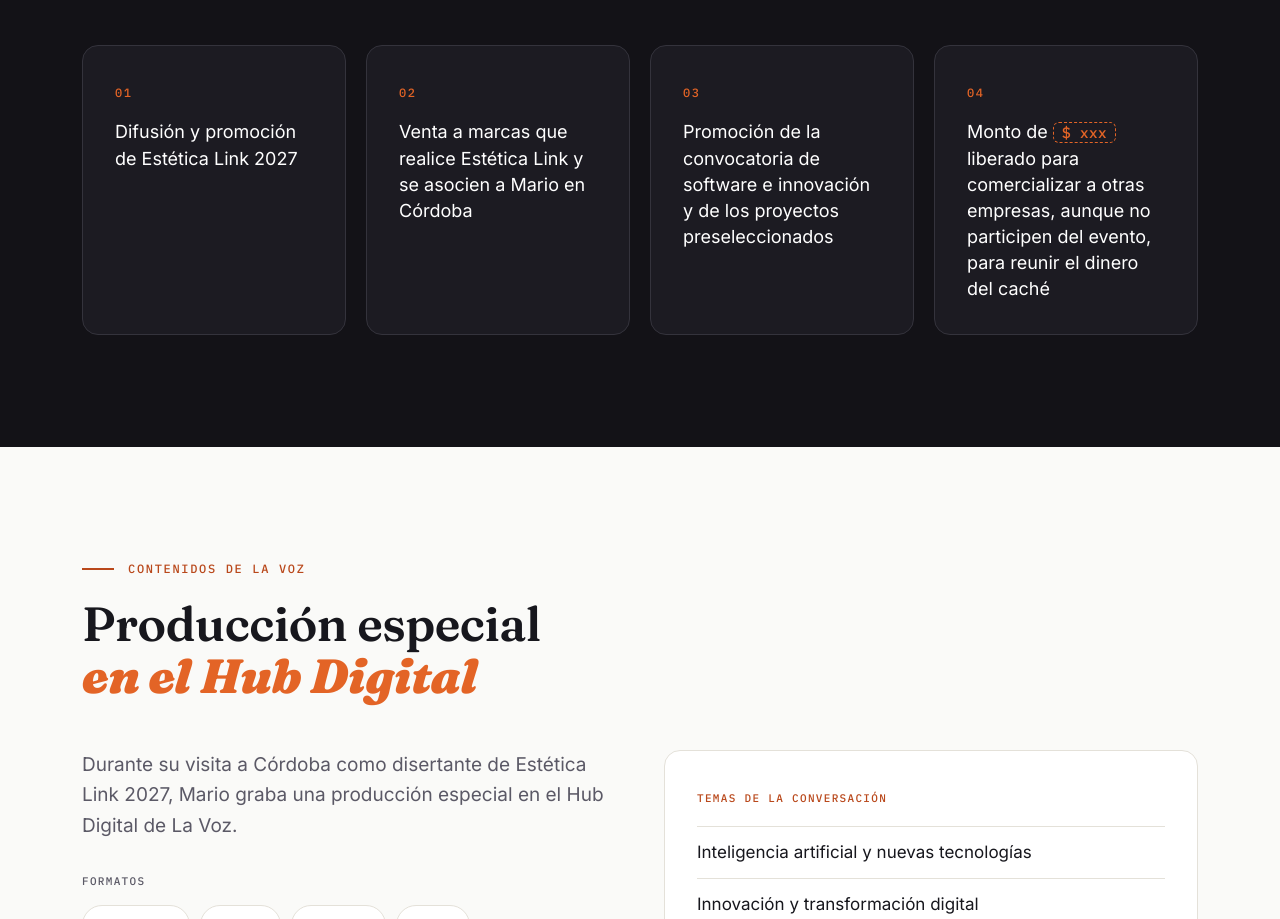
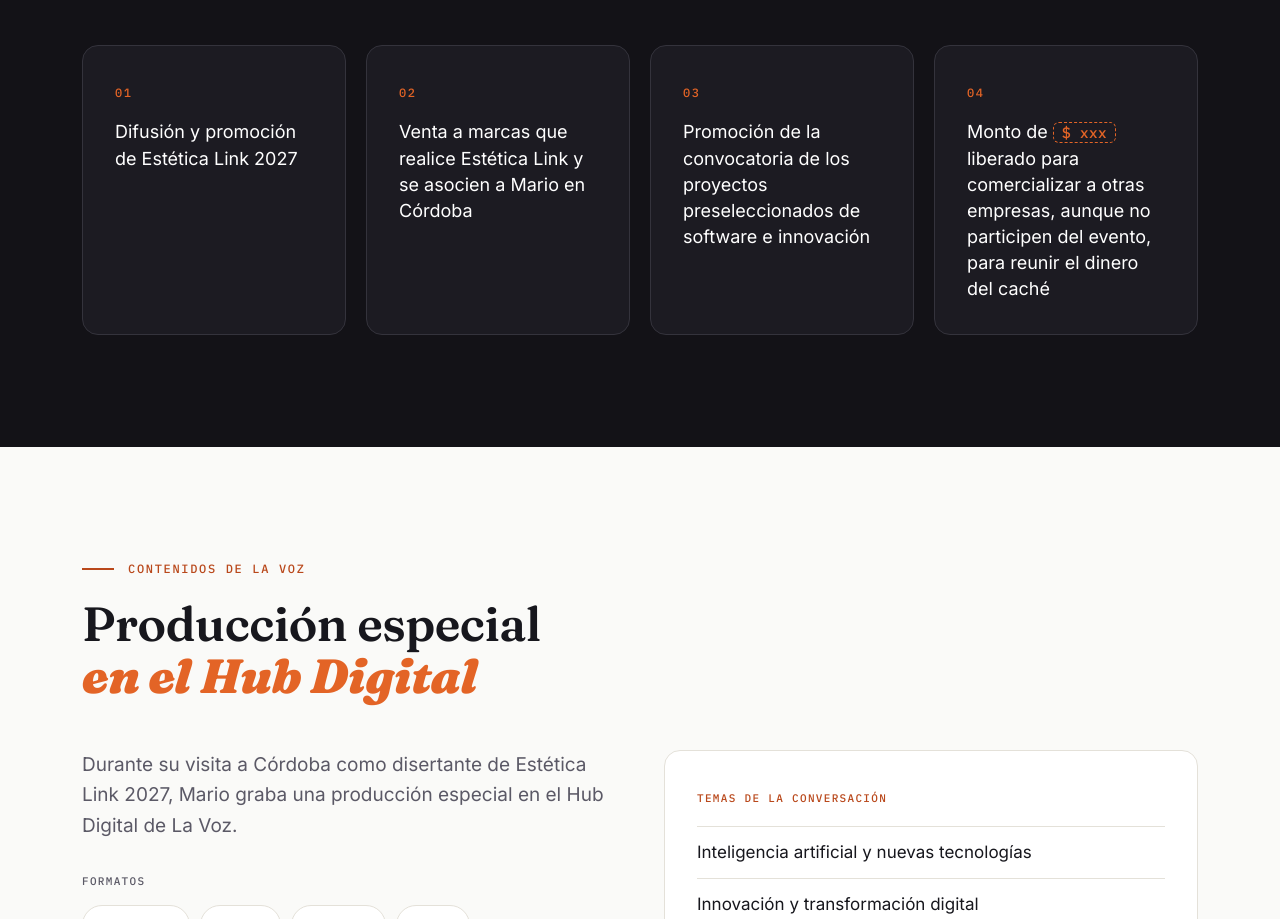
Before and after one commit to mauro-iman/esteticalink-lavoz, a plain HTML site: page index.html in a window 1280 px wide. Shown: the part 3833-4752 px from the top of the page. Drawn offline with Linux system fonts and the light colour scheme.

Commit message:
Ajustar texto del punto 03 del inventario
Co-Authored-By: Claude Opus 5.5 <noreply@anthropic.com>
Claude-Session: https://claude.ai/code/session_01Cps6v8cPT7Lot2p2JFQkpk

```diff
--- a/index.html
+++ b/index.html
@@ -335,7 +335,7 @@ footer .wrap { display: flex; justify-content: space-between; gap: 16px; flex-wr
     <div class="grid g4">
       <div class="card"><span class="idx">01</span><p>Difusión y promoción de Estética Link 2027</p></div>
       <div class="card"><span class="idx">02</span><p>Venta a marcas que realice Estética Link y se asocien a Mario en Córdoba</p></div>
-      <div class="card"><span class="idx">03</span><p>Promoción de la convocatoria de software e innovación y de los proyectos preseleccionados</p></div>
+      <div class="card"><span class="idx">03</span><p>Promoción de la convocatoria de los proyectos preseleccionados de software e innovación</p></div>
       <div class="card"><span class="idx">04</span><p>Monto de <span class="tbd" style="background:transparent;border-color:var(--orange);color:var(--orange)">$ xxx</span> liberado para comercializar a otras empresas, aunque no participen del evento, para reunir el dinero del caché</p></div>
     </div>
   </div>
```
